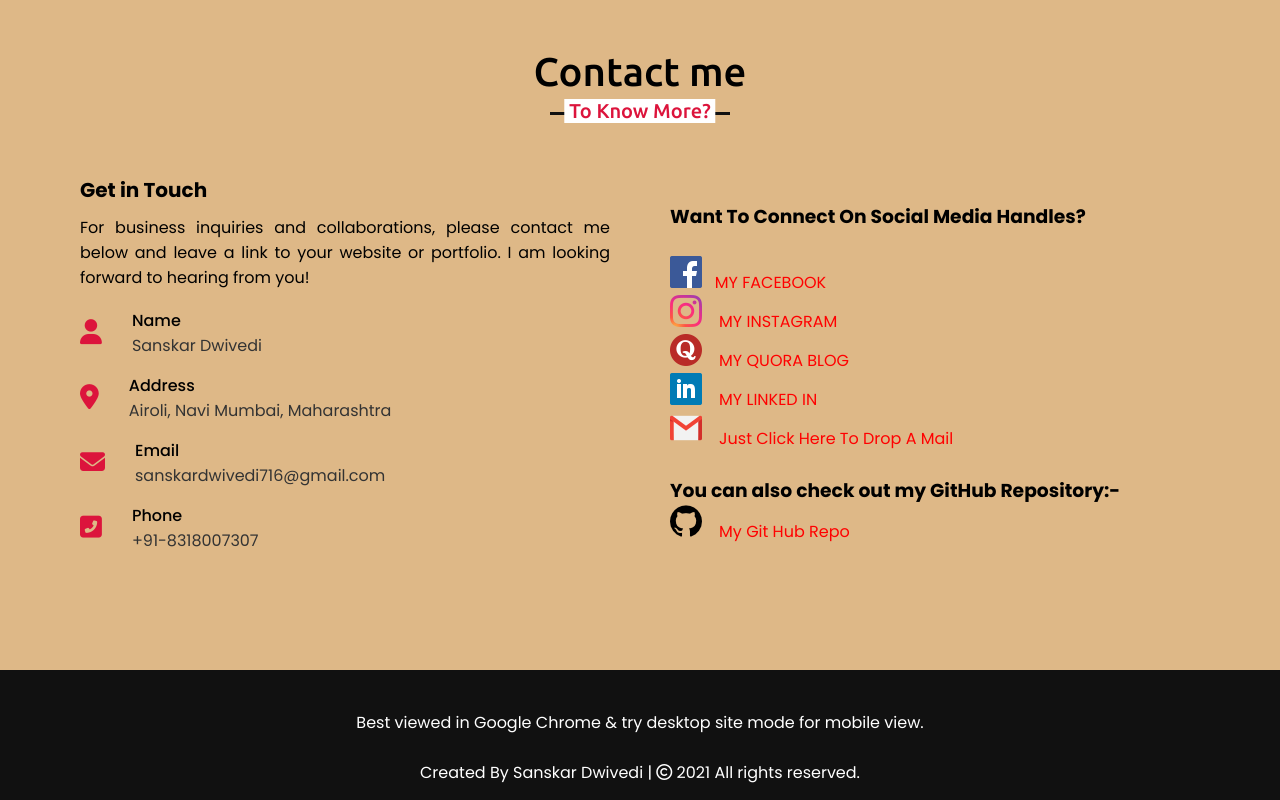
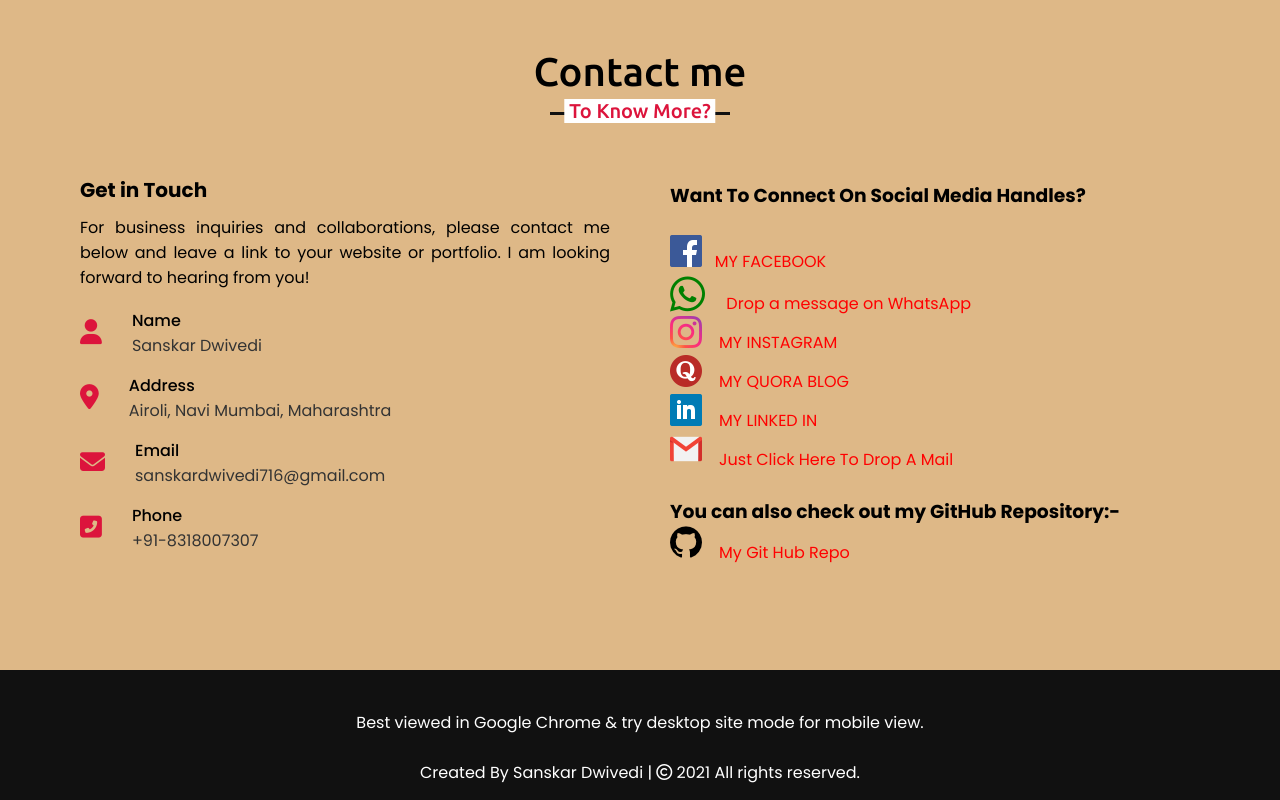
Before and after one commit to mrinalsanskar/mrinalsanskar.github.io, a plain HTML site: page index.html in a window 1280 px wide. Shown: the part 5894-6694 px from the top of the page. Drawn offline with nearby package versions, Linux system fonts and the light colour scheme.

Commit message:
Update index.html

```diff
--- a/index.html
+++ b/index.html
@@ -423,6 +423,8 @@
                     <h3 class="contentx">Want To Connect On Social Media Handles?</h3><br>
                     <a class="facebook" href="http://www.facebook.com/mrinal.dwivedi.96 " style="color:red"><img alt=" follow me on facebook " src="fb.png " border=0>&nbsp &nbspMY FACEBOOK</a>
                     <br>
+                    <i class="fa fa-whatsapp" style="font-size:40px;color:green"></i>
+                    <a class="whatsapp" href="https://api.whatsapp.com/send?phone=918318007307&amp;text=Hi there! I have a question :)" style="color:red">&nbsp&nbsp &nbspDrop a message on WhatsApp</a><br>
                     <a class="instagram " href="http://www.instagram.com/sanskarwrites/" style="color:red"><img alt="follow me on instagram " src="insta.png " border=0>&nbsp &nbsp MY INSTAGRAM</a> <br>
                     <a class="quora " href="http://www.quora.com/profile/Sanskar-Dwivedi-1" style="color:red"><img alt="follow me on quora " src="quora.png " border=0>&nbsp &nbsp MY QUORA BLOG</a> <br>
                     <a class="linkedin " href="https://www.linkedin.com/in/sanskar-dwivedi-567917161" style="color:red"><img alt="search me on linkedin " src="linkedin.png " border=0>&nbsp &nbsp MY LINKED IN</a><br>
```
